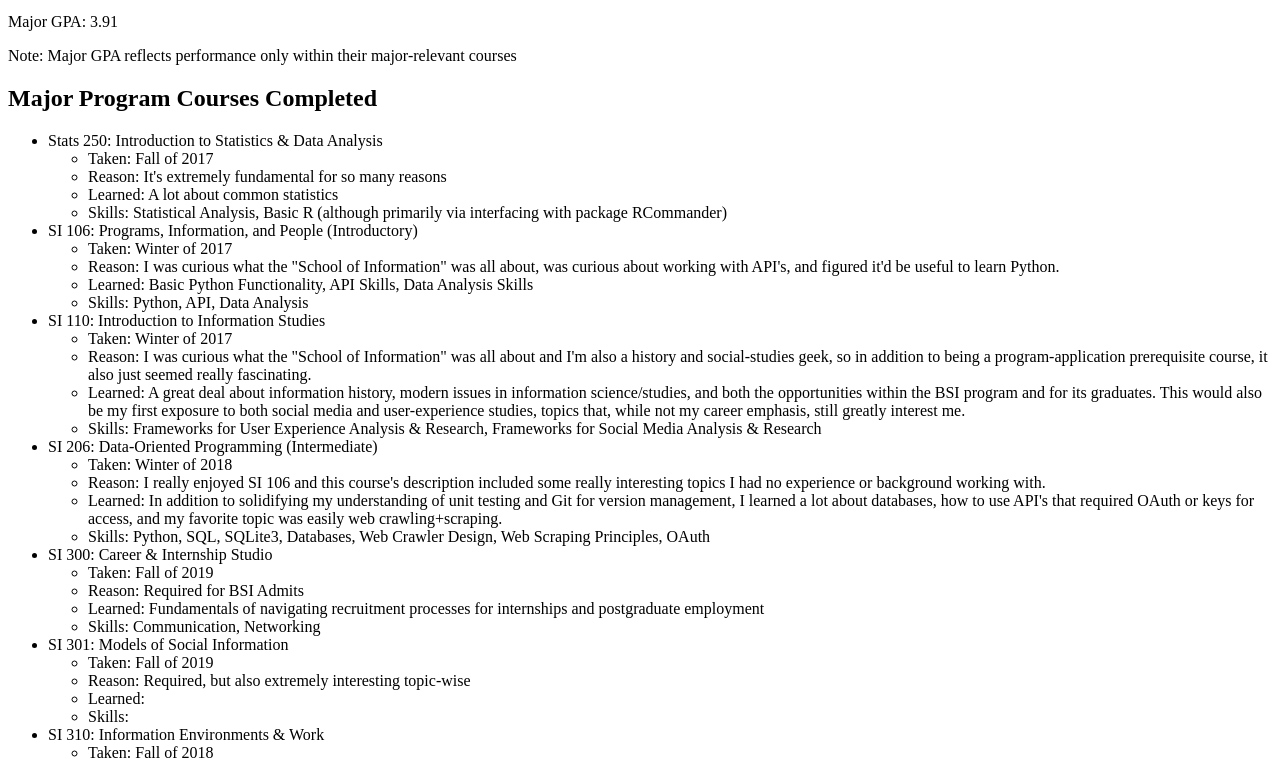
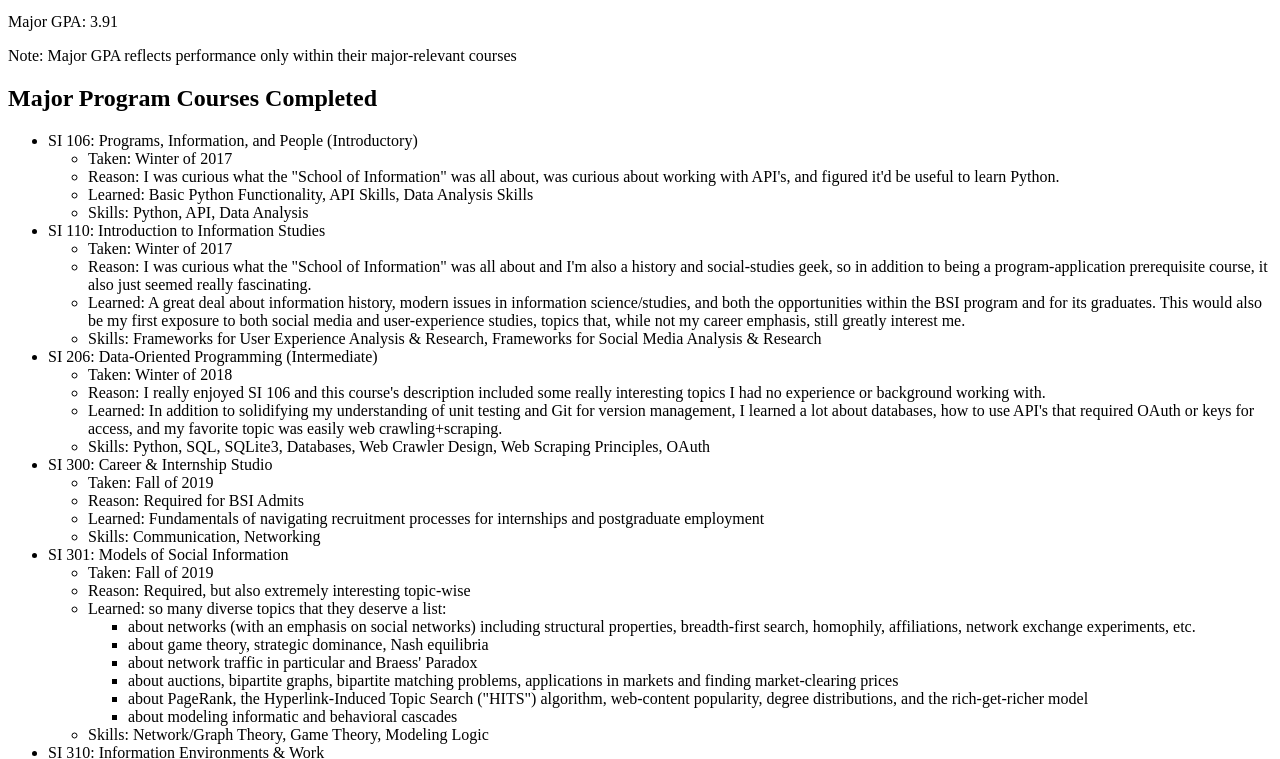
Before and after one commit to gitgravy97/msdoherty.github.io, a plain HTML site: page p2_education.html in a window 1280 px wide. Shown: the part 185-944 px from the top of the page. Drawn offline with Linux system fonts and the light colour scheme.

Commit message:
Minor corrections and one added photo

```diff
--- a/ToDo.txt
+++ b/ToDo.txt
@@ -1,5 +1,6 @@
-Drafting Assignment Requirements:
-    [add later]
+NOTE: So it seems like the assignment was more about not using any tags and just putting in content in plaintext.
+Make a subfolder within the site, make file copies into it, and remove all of the tags
+Basically downgrade it mercilessly
 
 Page 1: Index
 Image: Something Me
--- a/p2_education.html
+++ b/p2_education.html
@@ -25,14 +25,6 @@
     <!-- Potentially: At bottom, listing of skills / tags -->
     <h2>Major Program Courses Completed</h2>
     <ul>
-        <li>Stats 250: Introduction to Statistics & Data Analysis</li>
-        <ul>
-            <li>Taken: Fall of 2017</li>
-            <li>Reason: It's extremely fundamental for so many reasons</li>
-            <li>Learned: A lot about common statistics</li>
-            <li>Skills: Statistical Analysis, Basic R (although primarily via interfacing with package RCommander)</li>
-        </ul>
-
         <li>SI 106: Programs, Information, and People (Introductory)</li>
         <ul>
             <li>Taken: Winter of 2017</li>
@@ -98,8 +90,34 @@
         <ul>
             <li>Taken: Fall of 2019</li>
             <li>Reason: Required, but also extremely interesting topic-wise</li>
-            <li>Learned: </li>
-            <li>Skills:</li>
+            <li>
+                Learned: so many diverse topics that they deserve a list:
+                <ul>
+                    <li>
+                        about networks (with an emphasis on social networks) including
+                        structural properties, breadth-first search, homophily, affiliations,
+                        network exchange experiments, etc.
+                    </li>
+                    <li>
+                        about game theory, strategic dominance, Nash equilibria
+                    </li>
+                    <li>
+                        about network traffic in particular and Braess' Paradox
+                    </li>
+                    <li>
+                        about auctions, bipartite graphs, bipartite matching problems,
+                        applications in markets and finding market-clearing prices
+                    </li>
+                    <li>
+                        about PageRank, the Hyperlink-Induced Topic Search ("HITS") algorithm,
+                        web-content popularity, degree distributions, and the rich-get-richer model
+                    </li>
+                    <li>
+                        about modeling informatic and behavioral cascades
+                    </li>
+                </ul>
+            </li>
+            <li>Skills: Network/Graph Theory, Game Theory, Modeling Logic</li>
         </ul>
 
         <li>SI 310: Information Environments & Work</li>
@@ -218,6 +236,13 @@
             <li>Reason: Love of Foreign Languages, German Culture, and News</li>
             <li>Learned: How to handle regular exposure to unique, often-independent topics and content in German</li>
         </ul>
+        <li>Stats 250: Introduction to Statistics & Data Analysis</li>
+        <ul>
+            <li>Taken: Fall of 2017</li>
+            <li>Reason: It's extremely fundamental for so many reasons</li>
+            <li>Learned: A lot about common statistics</li>
+            <li>Skills: Statistical Analysis, Basic R (although primarily via interfacing with package RCommander)</li>
+        </ul>
     </ul>
 
     <h2>Online Courses</h2>
```
Also changed, not shown: index.html (+1 -1 lines), images/marching_tenor_homecoming.jpg (added).
